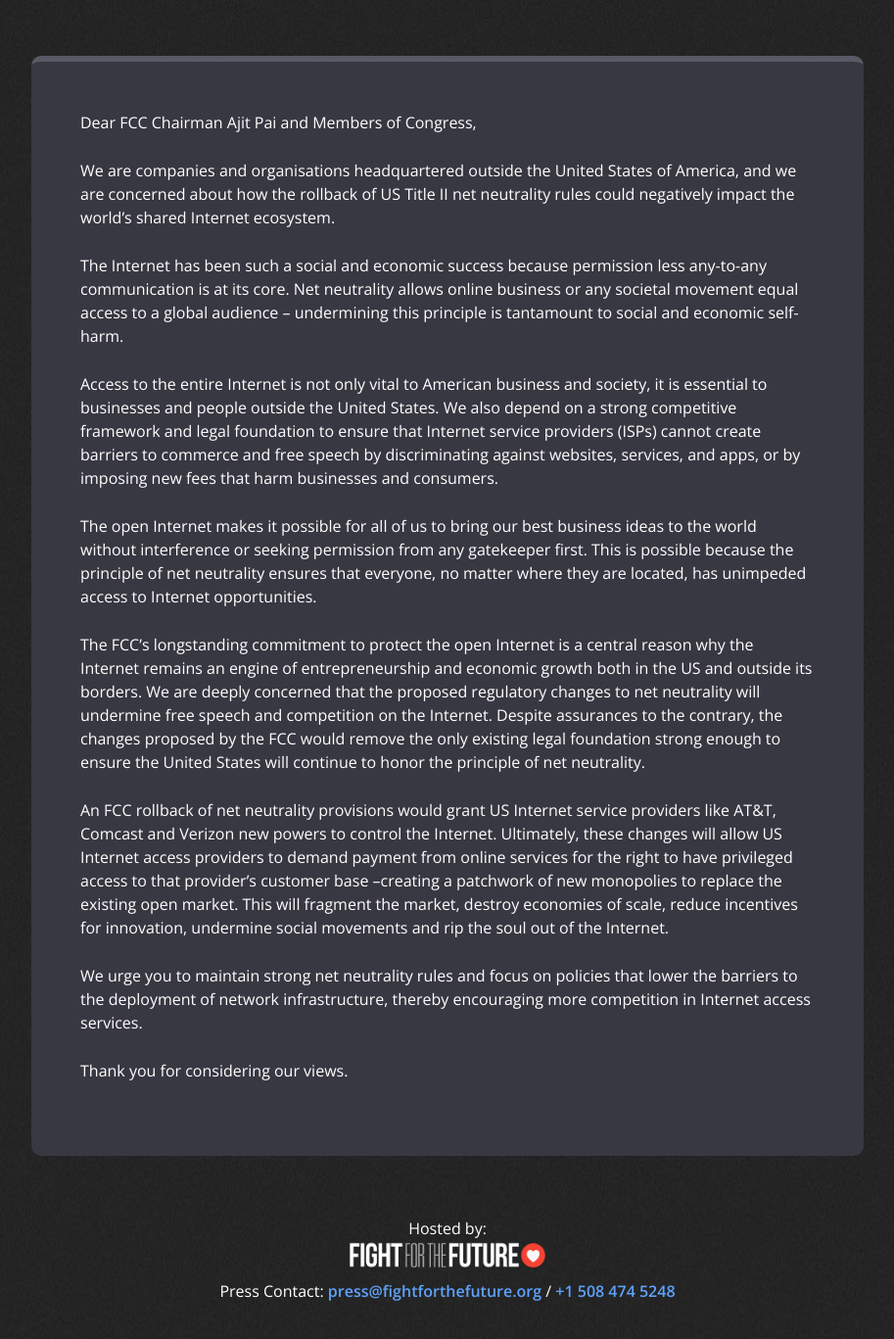
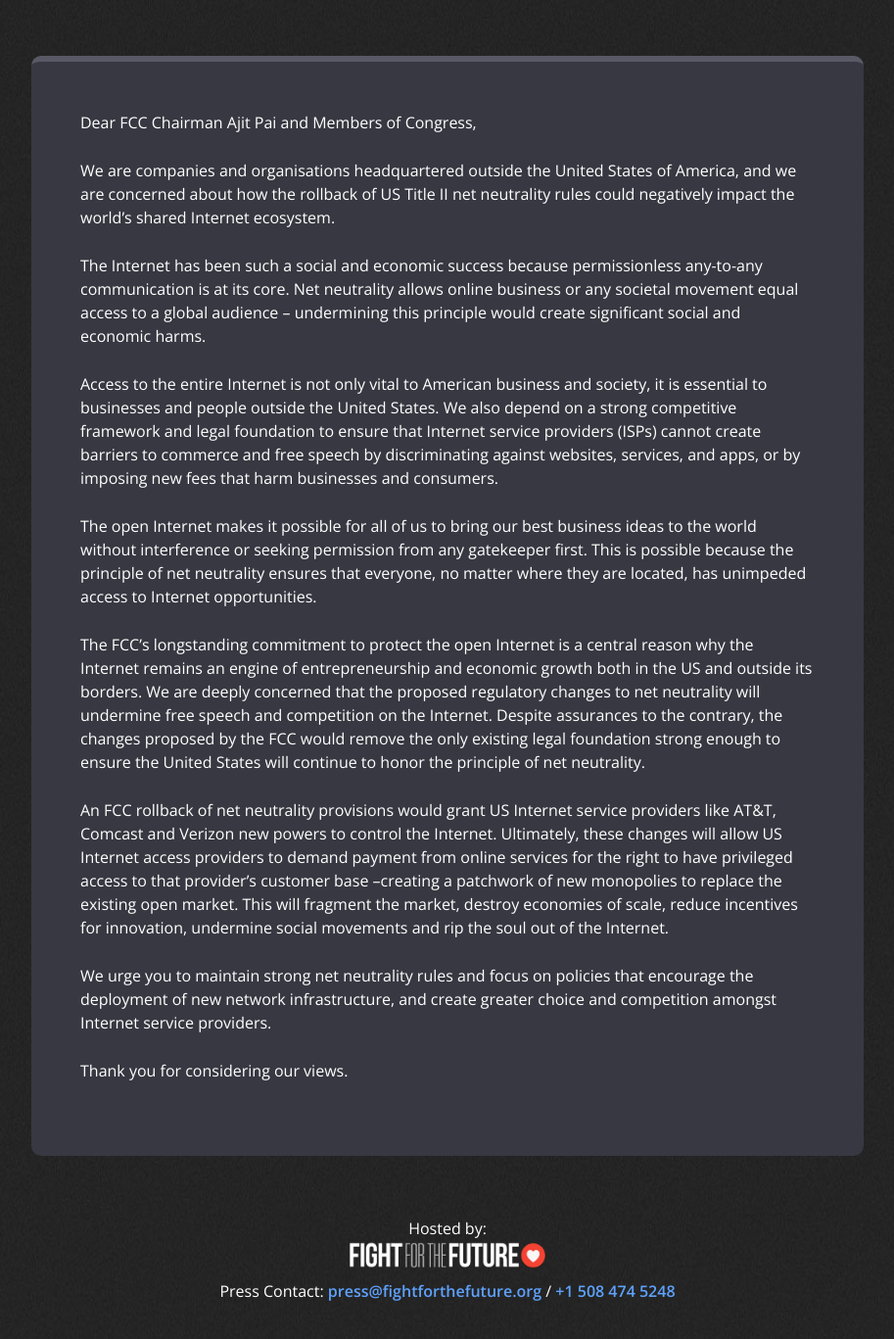
Before and after one commit to fightforthefuture/theworldfornetneutrality.com, a Jekyll site: the page built from index.md, in a window 1280 px wide and 1400 px high, scrolled down 1168 px. Shown: the top 1367 px of the window at 98% size, without its empty margins (183-1096 px from the left). Built offline with Jekyll 4.4.1, drawn with Linux system fonts in a browser that asks for light colours.

Commit message:
Update index.md

```diff
--- a/index.md
+++ b/index.md
@@ -169,13 +169,14 @@
 
 <p>Dear FCC Chairman Ajit Pai and Members of Congress,</p>
 <p>We are companies and organisations headquartered outside the United States of America, and we are concerned about how the rollback of US Title II net neutrality rules could negatively impact the world’s shared Internet ecosystem.</p>
-<p>The Internet has been such a social and economic success because permission less any-to-any communication is at its core. Net neutrality allows online business or any societal movement equal access to a global audience – undermining this principle is tantamount to social and economic self-harm.</p>
+<p>The Internet has been such a social and economic success because permissionless any-to-any communication is at its core. Net neutrality allows online business or any societal movement equal access to a global audience – undermining this principle would create significant social and economic harms.</p>
 <p>Access to the entire Internet is not only vital to American business and society, it is essential to businesses and people outside the United States. We also depend on a strong competitive framework and legal foundation to ensure that Internet service providers (ISPs) cannot create barriers to commerce and free speech by discriminating against websites, services, and apps, or by imposing new fees that harm businesses and consumers.</p>
 <p>The open Internet makes it possible for all of us to bring our best business ideas to the world without interference or seeking permission from any gatekeeper first. This is possible because the principle of net neutrality ensures that everyone, no matter where they are located, has unimpeded access to Internet opportunities.</p>
 <p>The FCC’s longstanding commitment to protect the open Internet is a central reason why the Internet remains an engine of entrepreneurship and economic growth both in the US and outside its borders. We are deeply concerned that the proposed regulatory changes to net neutrality will undermine free speech and competition on the Internet. Despite assurances to the contrary, the changes proposed by the FCC would remove the only existing legal foundation strong enough to ensure the United States will continue to honor the principle of net neutrality.</p>
 <p>An FCC rollback of net neutrality provisions would grant US Internet service providers like AT&T, Comcast and Verizon new powers to control the Internet. Ultimately, these changes will allow US Internet access providers to demand payment from online services for the right to have privileged access to that provider’s customer base –creating a patchwork of new monopolies to replace the existing open market. This will fragment the market, destroy economies of scale, reduce incentives for innovation, undermine social movements and rip the soul out of the Internet.</p>
-<p>We urge you to maintain strong net neutrality rules and focus on policies that lower the barriers to the deployment of network infrastructure, thereby encouraging more competition in Internet access services.</p>
+<p>We urge you to maintain strong net neutrality rules and focus on policies that encourage the deployment of new network infrastructure, and create greater choice and competition amongst Internet service providers.</p>
 <p>Thank you for considering our views.</p>
+
 
 
 </div>
```
